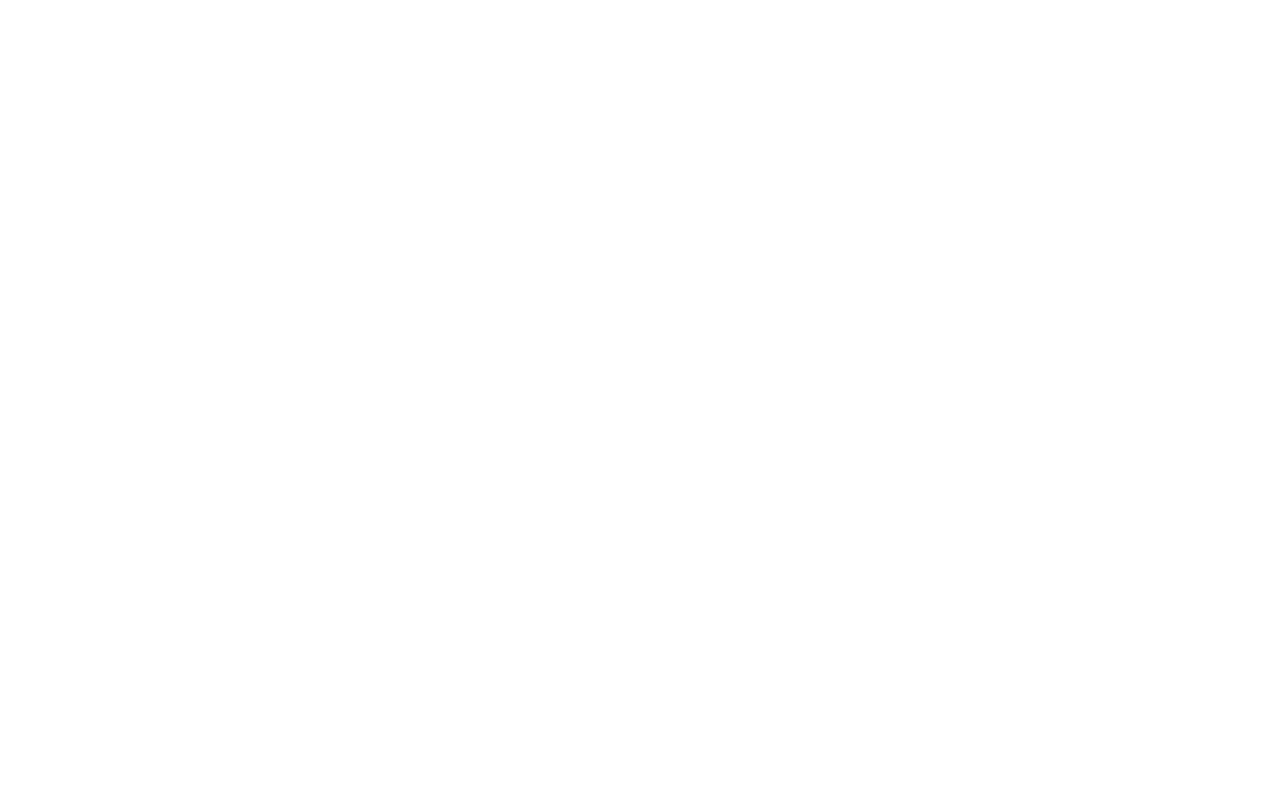
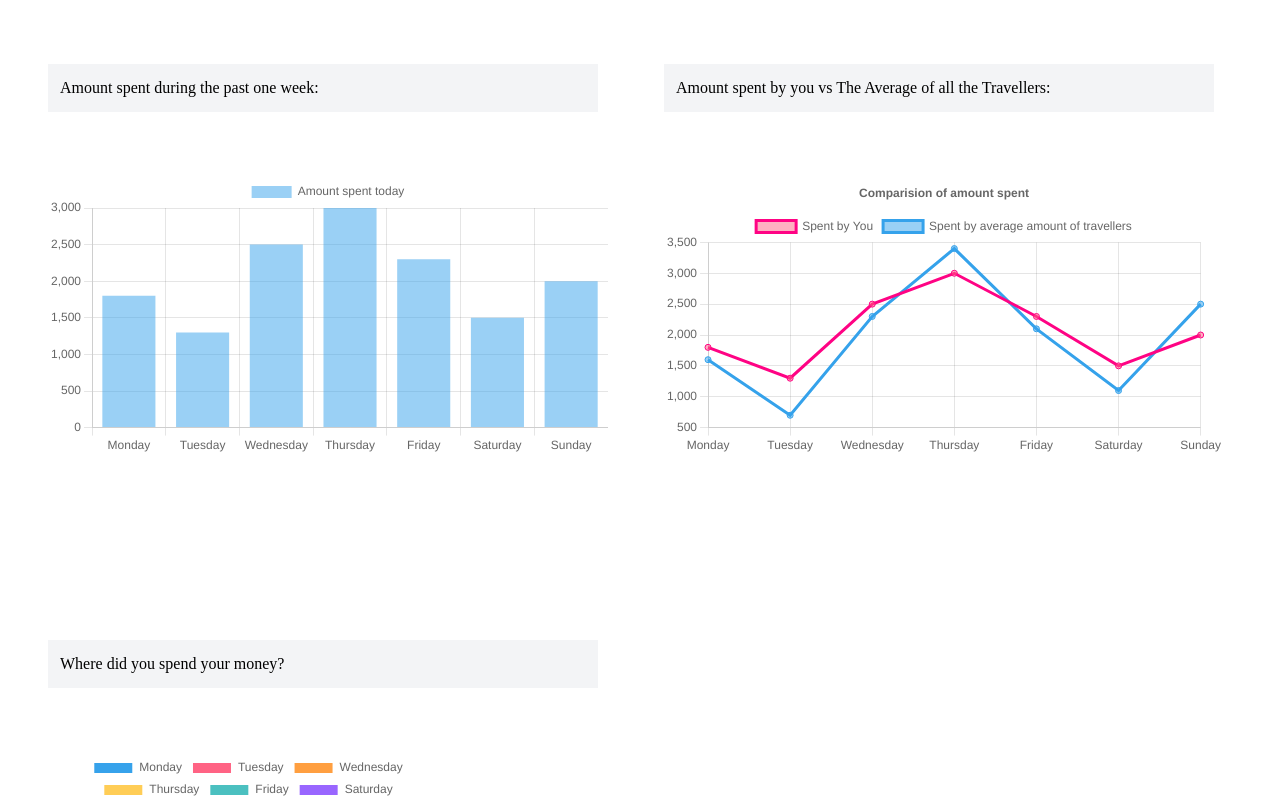
Before and after one commit to AvishJ03/ClashOfCodes, a React (Create React App) app: page /profile in a window 1280 px wide. Before the commit this address had no page. Shown: the top 800 px of the page. Built offline with nearby package versions, Linux system fonts and the light colour scheme.

Commit message:
profile page

```diff
--- a/package.json
+++ b/package.json
@@ -9,8 +9,11 @@
     "@testing-library/react": "^13.4.0",
     "@testing-library/user-event": "^13.5.0",
     "axios": "^1.3.4",
+    "chart.js": "^4.2.1",
     "emoji-picker-react": "^4.4.7",
+    "faker": "^6.6.6",
     "react": "^18.2.0",
+    "react-chartjs-2": "^5.2.0",
     "react-dom": "^18.2.0",
     "react-facebook-login": "^4.1.1",
     "react-file-base64": "^1.0.3",
@@ -48,6 +51,7 @@
     ]
   },
   "devDependencies": {
+    "@faker-js/faker": "^7.6.0",
     "autoprefixer": "^10.4.13",
     "postcss": "^8.4.21",
     "tailwindcss": "^3.2.7"
--- a/src/App.js
+++ b/src/App.js
@@ -7,6 +7,7 @@ import Chat from "./Pages/Chat.js";
 import TravelBuddy from "./Pages/TravelBuddy.js";
 import TripForm from "./Pages/TripForm.js";
 import TripForm2 from "./Pages/TripForm2.js";
+import Profile from "./Pages/Profile.js";
 
 function App() {
   // const [me, setMe] = useState(false);
@@ -22,13 +23,13 @@ function App() {
           <Route path="/trips" element={<Trips />} />
           <Route path="/posts" element={<AllPosts />} />
           <Route path="/chat" element={<Chat />} />
-          <Route path="/travelbuddy" element={<TravelBuddy/>} />
+          <Route path="/travelbuddy" element={<TravelBuddy />} />
+          <Route path="/profile" element={<Profile />} />
           {/* <Trips/> */}
-    {/* <Parallaxx/> */}
-    {/* <Login/> */}
-    {/* <TripForm/> */}
-    {/* <TripForm2/> */}
-
+          {/* <Parallaxx/> */}
+          {/* <Login/> */}
+          {/* <TripForm/> */}
+          {/* <TripForm2/> */}
         </Routes>
       </Router>
     </div>
--- /dev/null
+++ b/src/Components/BarChart.js
@@ -0,0 +1,9 @@
+import React from "react";
+import { Bar } from "react-chartjs-2";
+import { Chart as ChartJS } from "chart.js/auto";
+
+function BarChart({ chartData }) {
+  return <Bar data={chartData} />;
+}
+
+export default BarChart;
--- /dev/null
+++ b/src/Components/Data.js
@@ -0,0 +1,44 @@
+export const UserData = [
+  {
+    id: 1,
+    month: "Monday",
+    userGain: 80000,
+    userLost: 1800,
+  },
+  {
+    id: 2,
+    month: "Tuesday",
+    userGain: 45677,
+    userLost: 1300,
+  },
+  {
+    id: 3,
+    month: "Wednesday",
+    userGain: 78888,
+    userLost: 2500,
+  },
+  {
+    id: 4,
+    month: "Thursday",
+    userGain: 9000,
+    userLost: 3000,
+  },
+  {
+    id: 5,
+    month: "Friday",
+    userGain: 4500,
+    userLost: 2300,
+  },
+  {
+    id: 5,
+    month: "Saturday",
+    userGain: 3000,
+    userLost: 1500,
+  },
+  {
+    id: 5,
+    month: "Sunday",
+    userGain: 6500,
+    userLost: 2000,
+  },
+];
--- /dev/null
+++ b/src/Components/LineChart.js
@@ -0,0 +1,68 @@
+import React from "react";
+import {
+  Chart as ChartJS,
+  CategoryScale,
+  LinearScale,
+  PointElement,
+  LineElement,
+  Title,
+  Tooltip,
+  Legend,
+} from "chart.js";
+import { Line } from "react-chartjs-2";
+
+ChartJS.register(
+  CategoryScale,
+  LinearScale,
+  PointElement,
+  LineElement,
+  Title,
+  Tooltip,
+  Legend
+);
+
+export const options = {
+  responsive: true,
+  plugins: {
+    legend: {
+      position: "top",
+    },
+    title: {
+      display: true,
+      text: "Comparision of amount spent",
+    },
+  },
+};
+
+const labels = [
+  "Monday",
+  "Tuesday",
+  "Wednesday",
+  "Thursday",
+  "Friday",
+  "Saturday",
+  "Sunday",
+];
+
+export const data = {
+  labels,
+  datasets: [
+    {
+      label: "Spent by You",
+      data: [1800, 1300, 2500, 3000, 2300, 1500, 2000],
+      borderColor: "rgb(255, 3, 132)",
+      backgroundColor: "rgba(255, 99, 132, 0.5)",
+    },
+    {
+      label: "Spent by average amount of travellers",
+      data: [1600, 700, 2300, 3400, 2100, 1100, 2500],
+      borderColor: "rgb(53, 162, 235)",
+      backgroundColor: "rgba(53, 162, 235, 0.5)",
+    },
+  ],
+};
+function LineChart({ chartData }) {
+  return <Line options={options} data={data} />;
+}
+
+export default LineChart;
--- /dev/null
+++ b/src/Components/PieChart.js
@@ -0,0 +1,12 @@
+import React from 'react'
+import {Pie} from 'react-chartjs-2'
+import { Chart as ChartJS } from 'chart.js/auto'
+
+function PieChart({chartData}){
+
+
+
+  return <Pie data = {chartData}/>
+}
+
+export default PieChart
--- a/src/Components/TravelCard/TravelCard.js
+++ b/src/Components/TravelCard/TravelCard.js
@@ -1,22 +1,31 @@
-import React from 'react'
+import React, { useEffect } from "react";
 
 const TravelCard = (props) => {
   return (
-    <div className='rounded-xl m-4 shadow-lg shadow-slate-300'>
-    <div className='rounded-xl bg-slate-200 p-8'>
-        <img src={props.img} alt="" className='h-80 m-auto' />
-        <div className="text-4xl font-bold">{props.name}</div>
-        <div className='text-2xl font-medium'>{props.location}</div>
-        <div>Date: {props.start} to {props.end}</div>
-        <div className='flex'>
-            <div className='bg-[#022449] py-1 px-2 text-white rounded-lg m-2'>Photography</div>
-            <div className='bg-[#022449] py-1 px-2 text-white rounded-lg m-2'>Blogger</div>
-            <div className='bg-[#022449] py-1 px-2 text-white rounded-lg m-2'>Foodie</div>
+    <div className="rounded-xl m-4 shadow-lg shadow-slate-300">
+      {props.location && (
+        <div className="rounded-xl bg-slate-200 p-8">
+          <img src={props.img} alt="" className="h-80 m-auto" />
+          <div className="text-4xl font-bold">{props.name}</div>
+          <div className="text-2xl font-medium">{props.location}</div>
+          <div>
+            Date: {props.start} to {props.end}
+          </div>
+          <div className="flex">
+            <div className="bg-[#022449] py-1 px-2 text-white rounded-lg m-2">
+              Photography
+            </div>
+            <div className="bg-[#022449] py-1 px-2 text-white rounded-lg m-2">
+              Blogger
+            </div>
+            <div className="bg-[#022449] py-1 px-2 text-white rounded-lg m-2">
+              Foodie
+            </div>
+          </div>
+        </div>
+      )}
+    </div>
+  );
+};
 
-        </div>
-    </div>
-    </div>
-  )
-}
-
-export default TravelCard
+export default TravelCard;
--- a/src/Pages/AddPost.js
+++ b/src/Pages/AddPost.js
@@ -1,5 +1,5 @@
 import axios from "axios";
-import React, {useState} from "react";
+import React, { useState } from "react";
 import { useNavigate } from "react-router-dom";
 import FileBase from "react-file-base64";
 
@@ -13,7 +13,7 @@ const initialState = {
 
 const AddPost = () => {
   const [value, setValue] = useState({
-    file: ""
+    file: "",
   });
   const [formData, setFormData] = React.useState(initialState);
   const [showModal, setShowModal] = React.useState(false);
@@ -39,7 +39,7 @@ const AddPost = () => {
           },
         }
       );
-      alert('Photo posted succesfully')
+      alert("Photo posted succesfully");
     } catch (err) {
       console.log(err);
     }
--- /dev/null
+++ b/src/Pages/Profile.js
@@ -0,0 +1,58 @@
+import React, { useState } from "react";
+import BarChart from "../Components/BarChart";
+import { UserData } from "../Components/Data";
+import LineChart from "../Components/LineChart";
+import PieChart from "../Components/PieChart";
+
+const Profile = () => {
+  const [userData, setUserData] = useState({
+    labels: UserData.map((data) => data.month),
+    datasets: [
+      {
+        label: "Amount spent today",
+        data: UserData.map((data) => data.userLost),
+      },
+    ],
+  });
+
+  return (
+    <div>
+      <div className="grid grid-cols-2 ml-12">
+        <div>
+          <div className="content-center">
+            <p className="bg-gray-100 p-3 my-16 w-[550px]">
+              Amount spent during the past one week:
+            </p>
+          </div>
+          <div className="w-[35rem] h-[25rem]">
+            <BarChart chartData={userData} />
+          </div>
+        </div>
+
+        <div>
+          <div className="content-center">
+            <p className="bg-gray-100 p-3 my-16 w-[550px]">
+              Amount spent by you vs The Average of all the Travellers:
+            </p>
+          </div>
+          <div className="w-[35rem] h-[25rem]">
+            <LineChart chartData={userData} />
+          </div>
+        </div>
+
+        <div>
+          <div className="content-center">
+            <p className="bg-gray-100 p-3 my-16 w-[550px]">
+              Where did you spend your money?
+            </p>
+          </div>
+          <div className="w-[35rem] h-[25rem]">
+            <PieChart chartData={userData} />
+          </div>
+        </div>
+      </div>
+    </div>
+  );
+};
+
+export default Profile;
--- a/src/Pages/TravelBuddy.js
+++ b/src/Pages/TravelBuddy.js
@@ -1,44 +1,75 @@
-import React from "react";
+import React, { useEffect, useState } from "react";
 import TravelCard from "../Components/TravelCard/TravelCard";
 import user1 from "../Assets/user1.png";
 import user2 from "../Assets/user2.png";
 import user3 from "../Assets/user3.png";
 import user4 from "../Assets/user4.png";
+import axios from "axios";
 const TravelBudddy = () => {
+  const [recommendations, setRecommendations] = useState([]);
+  const [details, setDetails] = useState([]);
+  const [locations, setLocations] = useState([]);
+
+  useEffect(() => {
+    async function getrecommendations() {
+      const res = await axios.post(
+        "http://localhost:5000/recommendSimilar",
+        {
+          planID: "64038509b85cc877e89d1924",
+        },
+        {
+          headers: {
+            "auth-token": localStorage.getItem("token"),
+          },
+        }
+      );
+      console.log("res", res.data);
+      setRecommendations(res.data.recommended);
+      setDetails(res.data.details);
+    }
+    getrecommendations();
+  }, []);
+
+  useEffect(() => {
+    async function getLocation(rec) {
+      const locs = [];
+      rec.forEach(async (element) => {
+        const { data } = await axios.get(
+          "http://localhost:5000/getDestination/" + element.destinationID
+        );
+        // console.log(data.destination);
+        const loc =
+          data.destination.placename + ", " + data.destination.country;
+        locs.push(loc);
+      });
+      // console.log(locs);
+      setLocations(locs);
+    }
+    getLocation(recommendations);
+  }, [recommendations]);
+
+  // useEffect(() => {}, [locations]);
+
   return (
     <div>
       <div className="text-6xl font-bold text-center py-8">
         Recommended Travel Buddy!
       </div>
       <div className="grid xl:grid-cols-4 lg:grid-cols-3 sm:grid-cols-1 md:grid-cols-2 m-8">
+        {locations &&
+          recommendations.map((recommend, idx) => {
+            // console.log(locations.idx);
+            return (
               <TravelCard
+                key={idx}
                 img={user1}
                 start="15-03-2023"
                 end="18-03-2023"
                 name="User 1"
-          location="Banglore"
+                location={locations[0]}
               />
-        <TravelCard
-          img={user2}
-          start="14-03-2023"
-          end="19-03-2023"
-          name="User 2"
-          location="Mumbai"
-        />
-        <TravelCard
-          img={user3}
-          start="14-03-2023"
-          end="19-03-2023"
-          name="User 3"
-          location="Mumbai"
-        />
-        <TravelCard
-          img={user4}
-          start="14-03-2023"
-          end="19-03-2023"
-          name="User 4"
-          location="Mumbai"
-        />
+            );
+          })}
       </div>
     </div>
   );
```
Also changed, not shown: 1 other file (tests, documents, lock files or other folders). Lines whose indentation alone changed are shown as unchanged.
